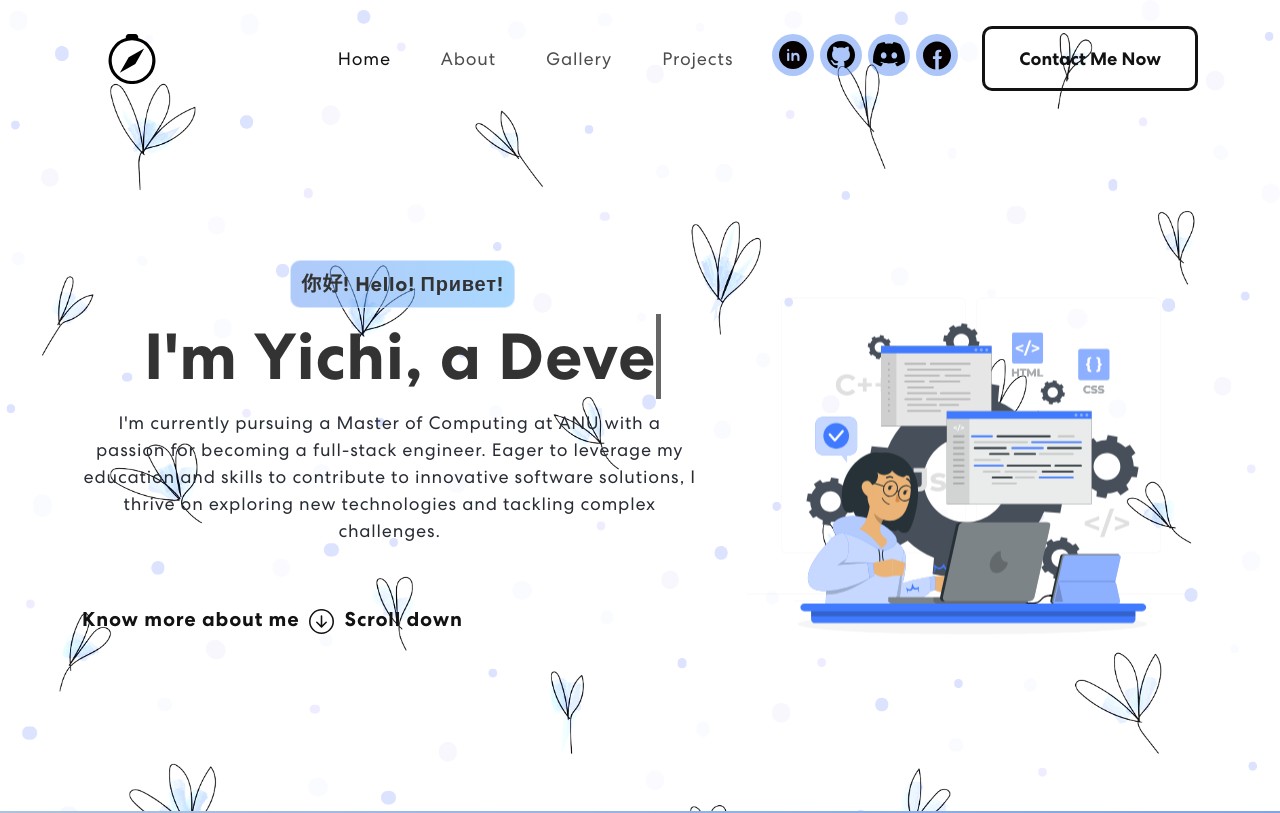
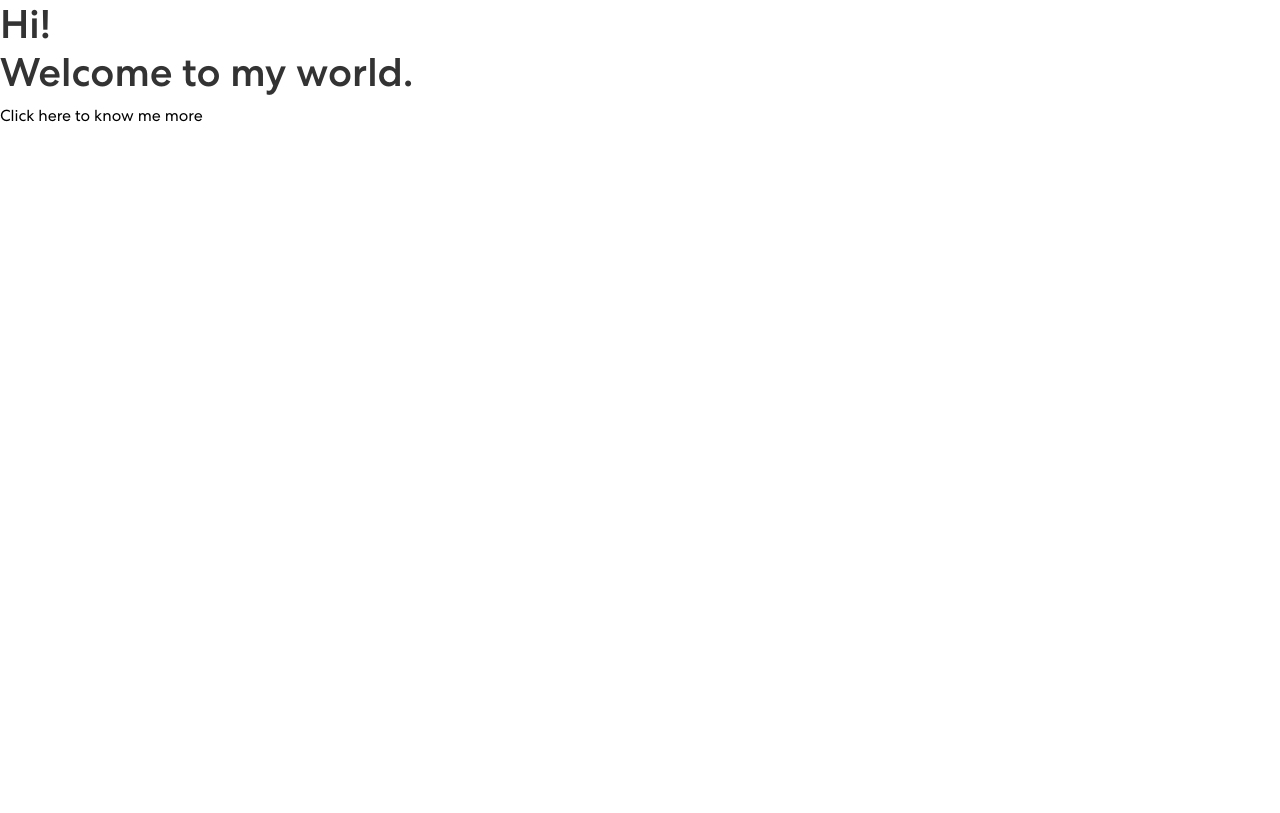
Before and after one commit to WhiteMasky/my-portfolio, a React (Create React App) app: page / in a window 1280 px wide. Shown: the top 813 px of the page. Built offline with nearby package versions, Linux system fonts and the light colour scheme.

Commit message:
main CTA

```diff
--- a/src/App.js
+++ b/src/App.js
@@ -1,11 +1,11 @@
 import logo from './logo.svg';
 import './App.css';
-import React from "react";
 import {
   BrowserRouter as Router,
   Routes,
   Route,
 } from "react-router-dom";
+import React, { useState } from 'react';
 import 'bootstrap/dist/css/bootstrap.min.css';
 import { NavBar } from "./components/NavBar";
 import { Banner } from "./components/Banner";
@@ -16,7 +16,21 @@ import { Contact } from "./components/Contact";
 import { Footer } from "./components/Footer";
 
 function App() {
+
+  const [showPage, setShowPage] = useState(false);
+
+  const handleClick = () => {
+    setShowPage(true);
+  };
+
   return (
+    <div>
+      <h1>Hi! <br />
+      Welcome to my world.</h1>
+      {!showPage && (
+        <button onClick={handleClick}>Click here to know me more</button>
+      )}
+      {showPage &&
         <div className="App">
           <NavBar />
           <Banner />
@@ -25,8 +39,21 @@ function App() {
           <Projects />
           <Contact />
           <Footer />
+        </div>}
     </div>
   );
+
+  // return (
+  //   <div className="App">
+  //     <NavBar />
+  //     <Banner />
+  //     <About />
+  //     <Gallery />
+  //     <Projects />
+  //     <Contact />
+  //     <Footer />
+  //   </div>
+  // );
 }
 
 export default App;
```
Lines whose indentation alone changed are shown as unchanged.
